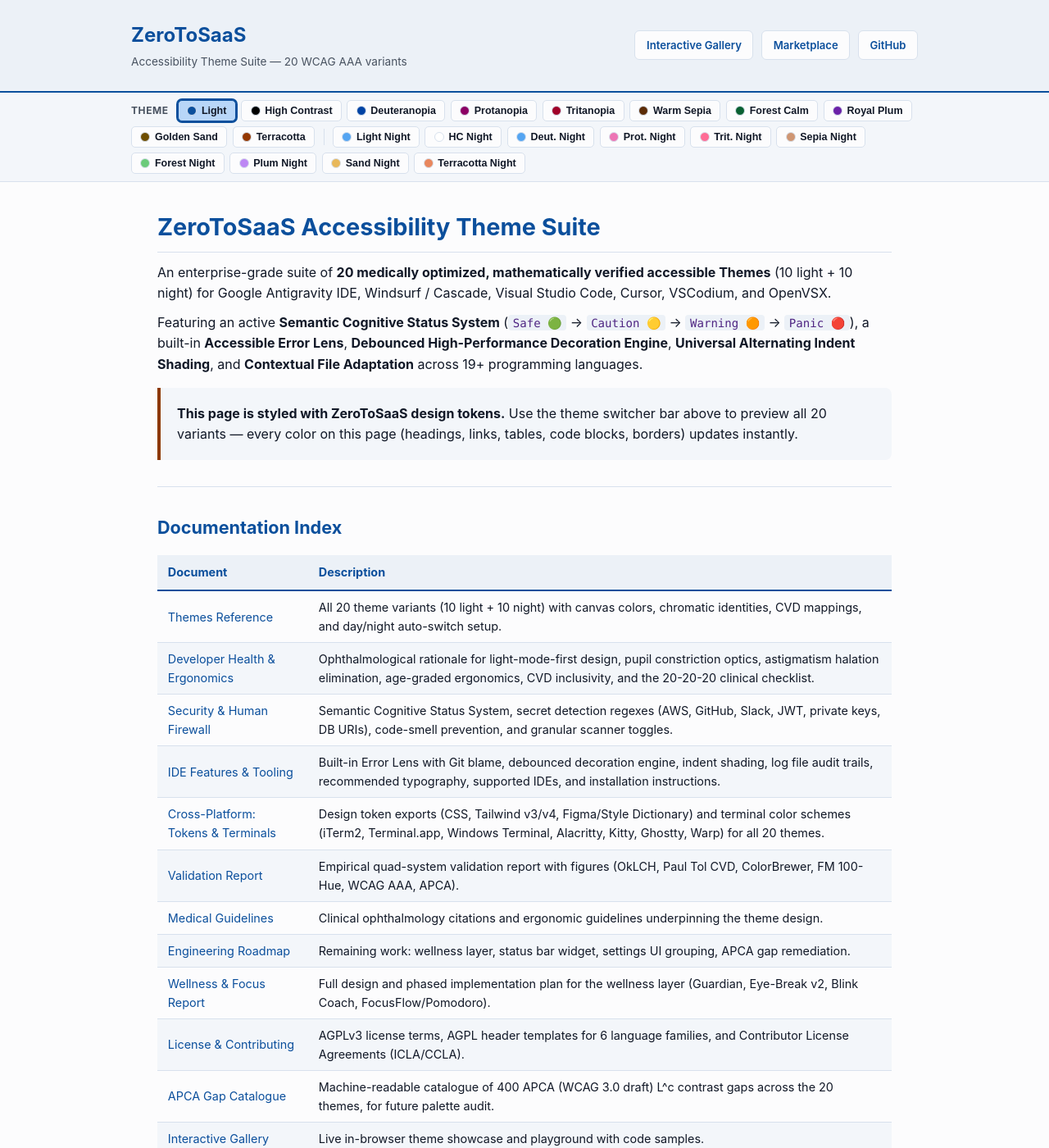
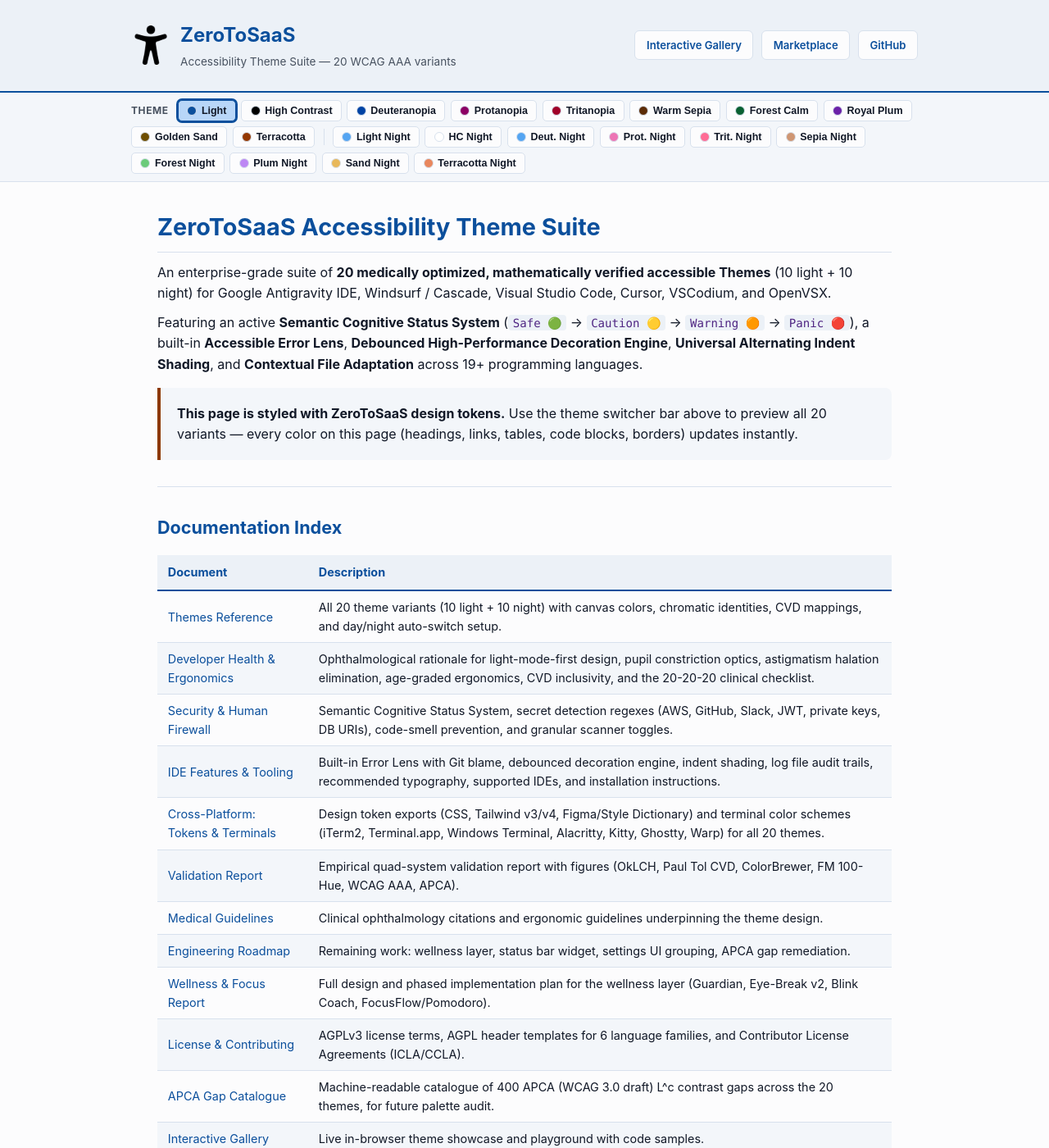
Before and after one commit to zerotosaas-in/zerotosaas-accessibility-theme-suite, a Jekyll site: the page built from index.md, in a window 1280 px wide and 1400 px high. Shown: the whole window at 82% size. Built offline with Jekyll 4.4.1, drawn with Linux system fonts in a browser that asks for light colours.

Commit message:
docs: update README.md to include icon and update layout references
- add icon to README.md and home layout
- update gallery preview layout to include icon
- bump package.json version to 0.4.0

```diff
--- a/_layouts/home.html
+++ b/_layouts/home.html
@@ -307,6 +307,19 @@
         vertical-align: middle;
       }
 
+    /* --- Header Icon --- */
+    .site-icon {
+      width: 48px;
+      height: 48px;
+      border-radius: 8px;
+      flex-shrink: 0;
+    }
+    .site-header-title {
+      display: flex;
+      align-items: center;
+      gap: 0.75rem;
+    }
+
       /* --- Footer --- */
       .site-footer {
         background: var(--z2s-activity-bar-bg);
@@ -349,10 +362,13 @@
   <body>
     <header class="site-header">
       <div class="site-header-inner">
-        <div>
-          <h1><a href="{{ site.baseurl }}/">ZeroToSaaS</a></h1>
-          <div class="tagline">
-            Accessibility Theme Suite — 20 WCAG AAA variants
+        <div class="site-header-title">
+          <img src="{{ site.baseurl }}/media/icon.png" class="site-icon" alt="ZeroToSaaS" />
+          <div>
+            <h1><a href="{{ site.baseurl }}/">ZeroToSaaS</a></h1>
+            <div class="tagline">
+              Accessibility Theme Suite — 20 WCAG AAA variants
+            </div>
           </div>
         </div>
         <div class="header-links">
--- a/package.json
+++ b/package.json
@@ -344,7 +344,7 @@
       }
     }
   },
-  "packageManager": "pnpm@11.22.0",
+  "packageManager": "pnpm@11.23.0",
   "scripts": {
     "build": "node scripts/generate-themes.js && node scripts/update-ide-configs.js && node scripts/generate-gallery.js && node scripts/export-tokens.js",
     "update-ide-configs": "node scripts/update-ide-configs.js",
```
Also changed, not shown: docs/previews/gallery.html (+6 -3 lines), README.md.
